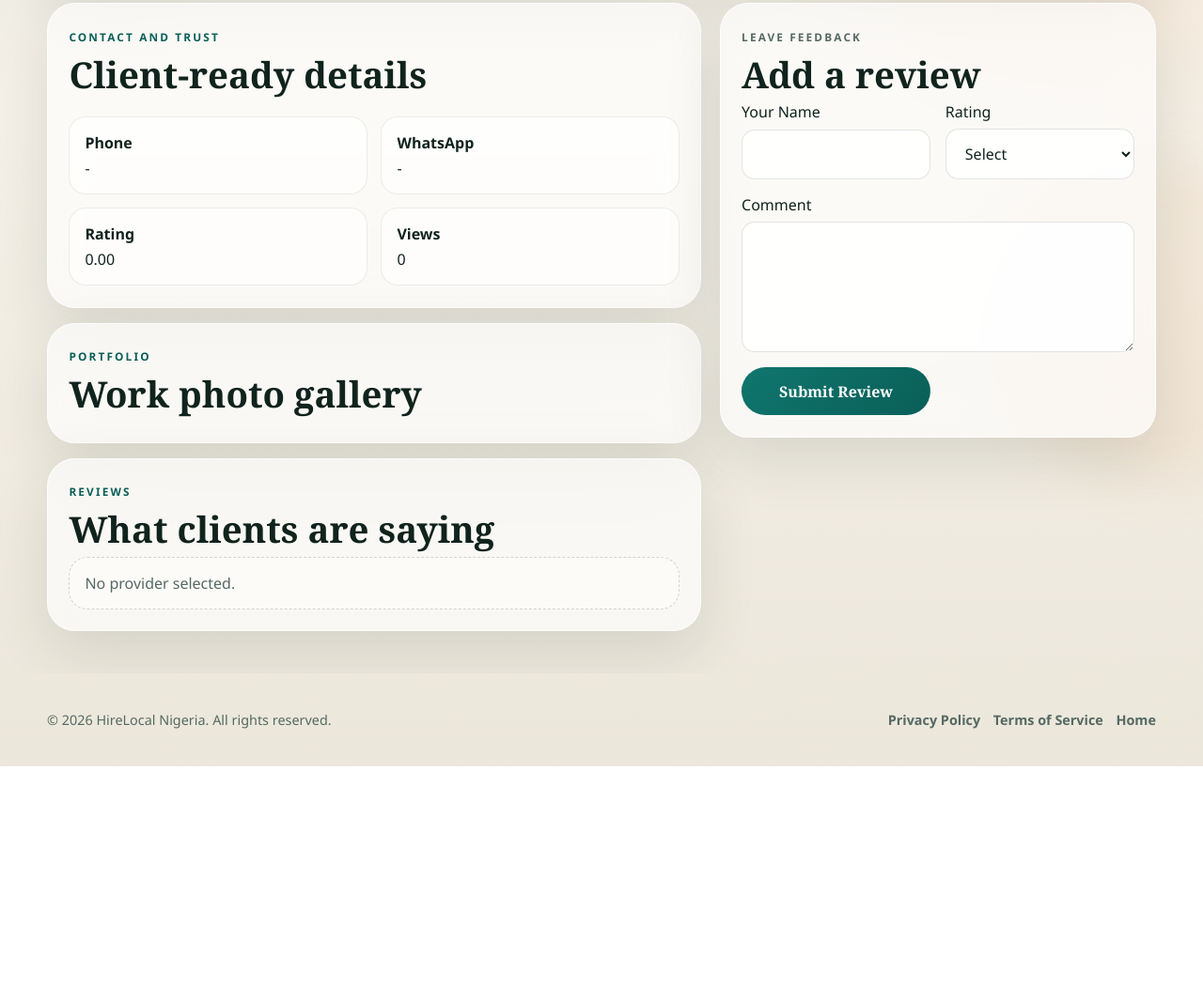
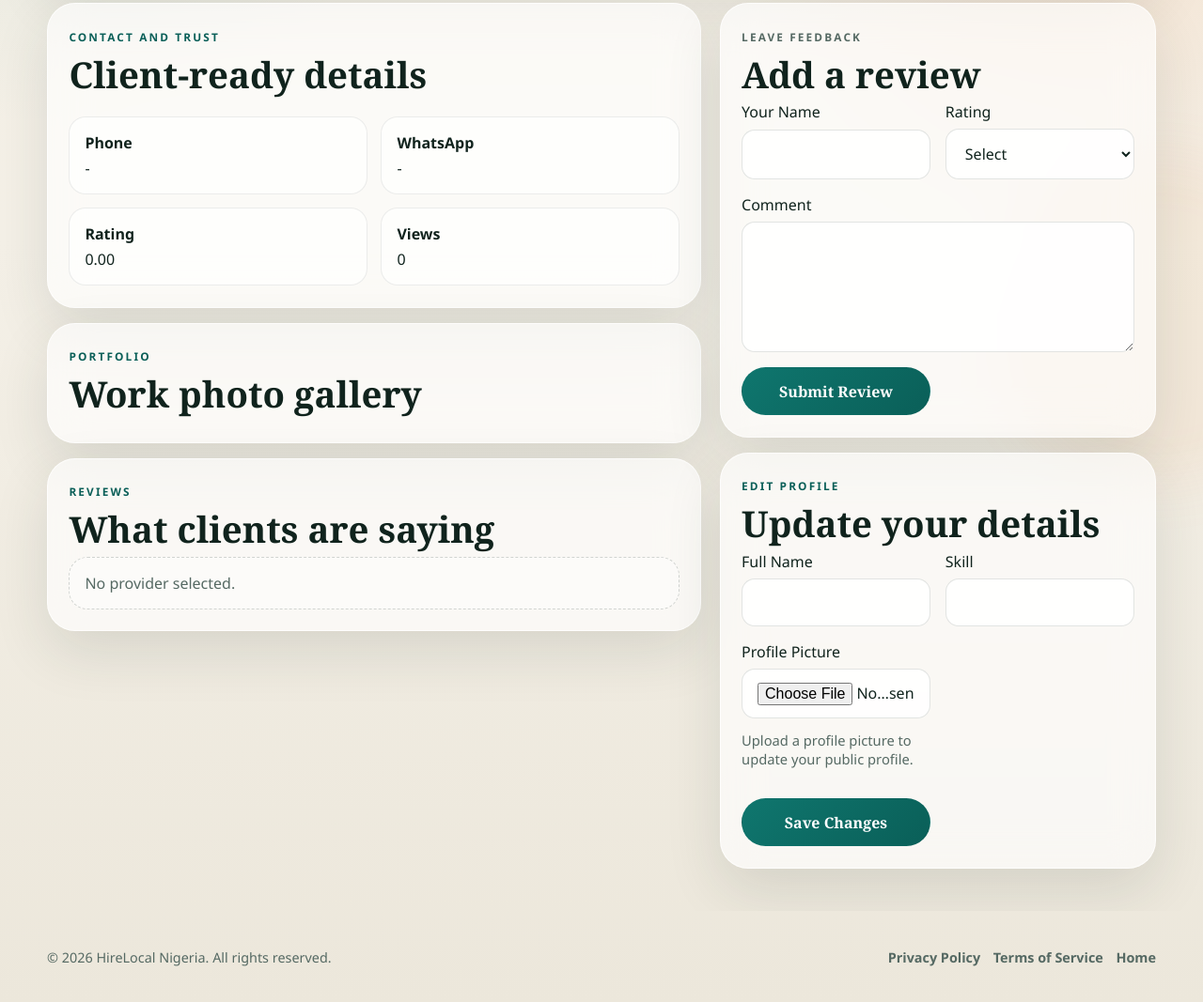
Before and after one commit to hirelocalng/hirelocal, a website: page public/profile.html in a window 1280 px wide. Shown: the part 411-1478 px from the top of the page at 94% size. Before the commit the page ends 1227 px from the top, so only its background shows below. Drawn offline with Linux system fonts and the light colour scheme.

Commit message:
Add edit profile form with profile picture upload functionality

```diff
--- a/public/js/main.js
+++ b/public/js/main.js
@@ -437,6 +437,8 @@ if (page === "profile") {
   const reviewForm = document.getElementById("review-form");
   const contactLinks = document.getElementById("provider-contact-links");
   const gallery = document.getElementById("provider-gallery");
+  const editProfileInput = document.querySelector('input[name="profile_picture"]');
+  const editProfilePreview = document.getElementById("edit-profile-preview");
 
   const loadProfile = async () => {
     if (!providerId) {
--- a/public/profile.html
+++ b/public/profile.html
@@ -98,6 +98,32 @@
                   <button type="submit" class="button primary full-width-button">Submit Review</button>
                 </form>
               </div>
+
+              <section class="glass-card edit-profile">
+                <div class="panel-head">
+                  <div>
+                    <p class="eyebrow">Edit Profile</p>
+                    <h2>Update your details</h2>
+                  </div>
+                </div>
+                <form id="edit-profile-form" class="form-grid">
+                  <label>
+                    <span>Full Name</span>
+                    <input type="text" name="name" required />
+                  </label>
+                  <label>
+                    <span>Skill</span>
+                    <input type="text" name="skill" required />
+                  </label>
+                  <label>
+                    <span>Profile Picture</span>
+                    <input type="file" name="profile_picture" accept="image/*" />
+                    <small class="input-help">Upload a profile picture to update your public profile.</small>
+                  </label>
+                  <div class="full-width single-photo-preview" id="edit-profile-preview"></div>
+                  <button type="submit" class="button primary full-width-button">Save Changes</button>
+                </form>
+              </section>
             </aside>
           </section>
         </div>
```
